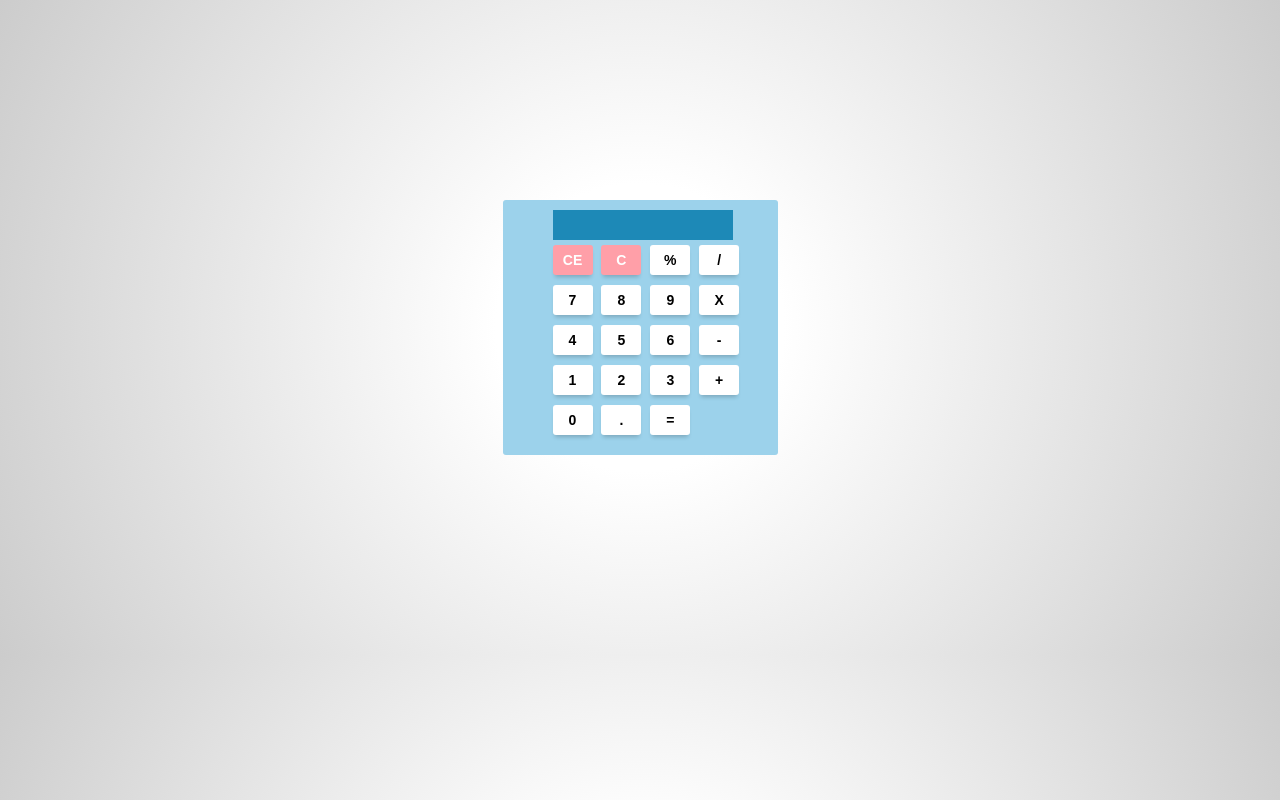
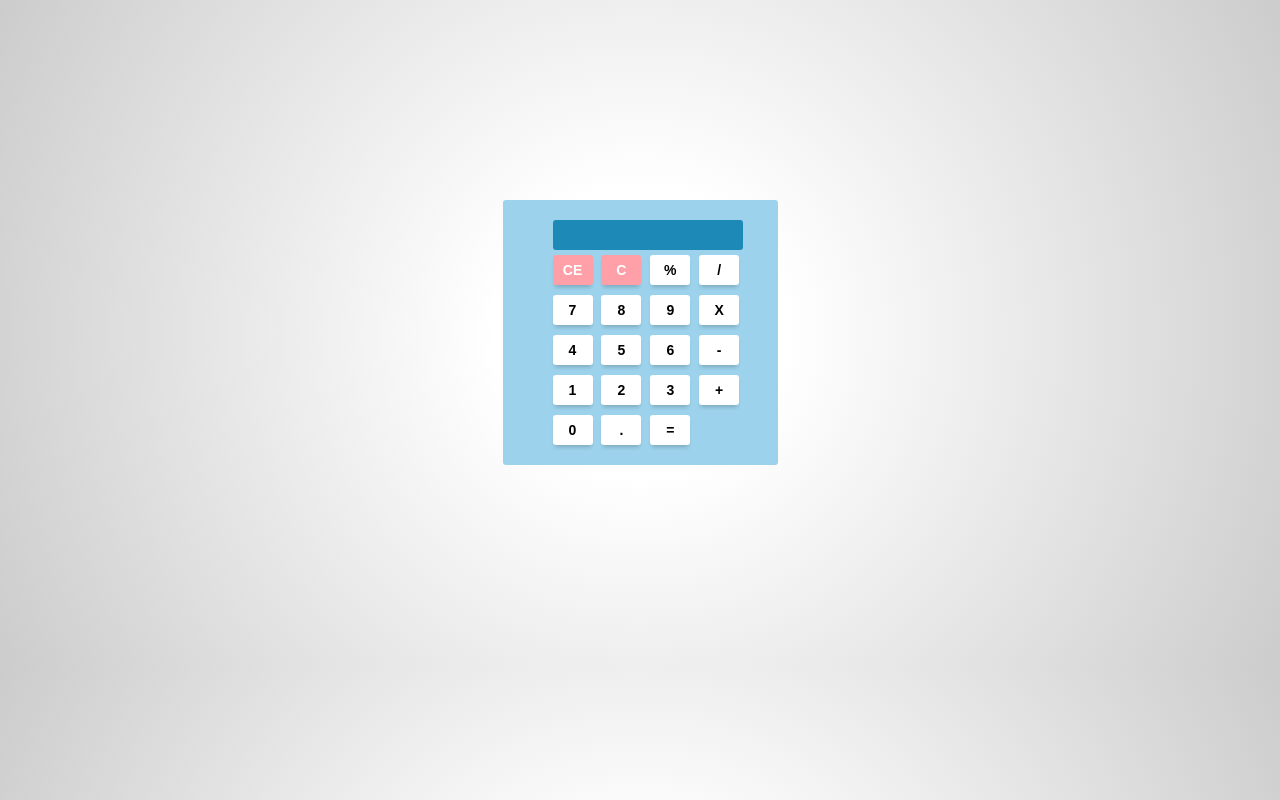
Before and after one commit to philmein23/calculator, a plain HTML site: page index.html in a window 1280 px wide. Drawn offline with nearby package versions, Linux system fonts and the light colour scheme.

Commit message:
add more styles to css

```diff
--- a/css/style.css
+++ b/css/style.css
@@ -18,7 +18,7 @@ html {
 
 
     margin: 200px auto;
-    padding: 10px 10px;
+    padding: 20px 10px 10px 10px;
 
 
     background: #9CD2EB;
@@ -30,12 +30,17 @@ html {
 #display {
     position:relative;
     left: 40px;
-    width: 180px;
+    width: 190px;
+
+    padding: 0 10px;
 
     height: 30px;
     background:#1d89b7;
+    color:white;
+
     margin-bottom: 5px;
     border:none;
+    border-radius: 3px;
 
 }
 
```
